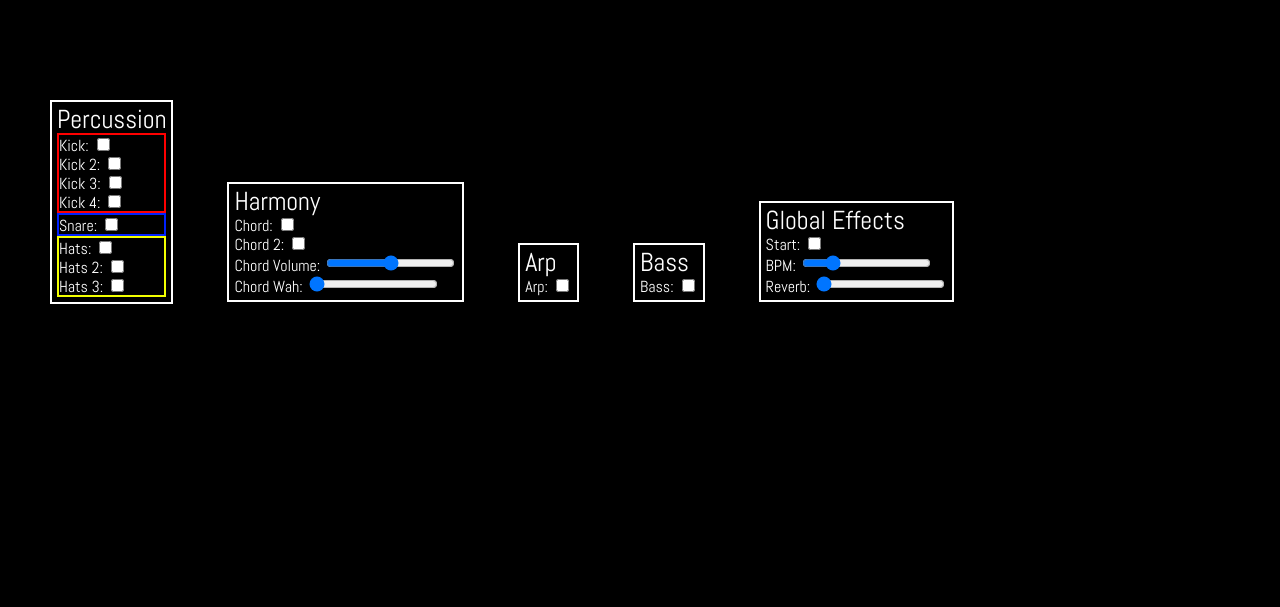
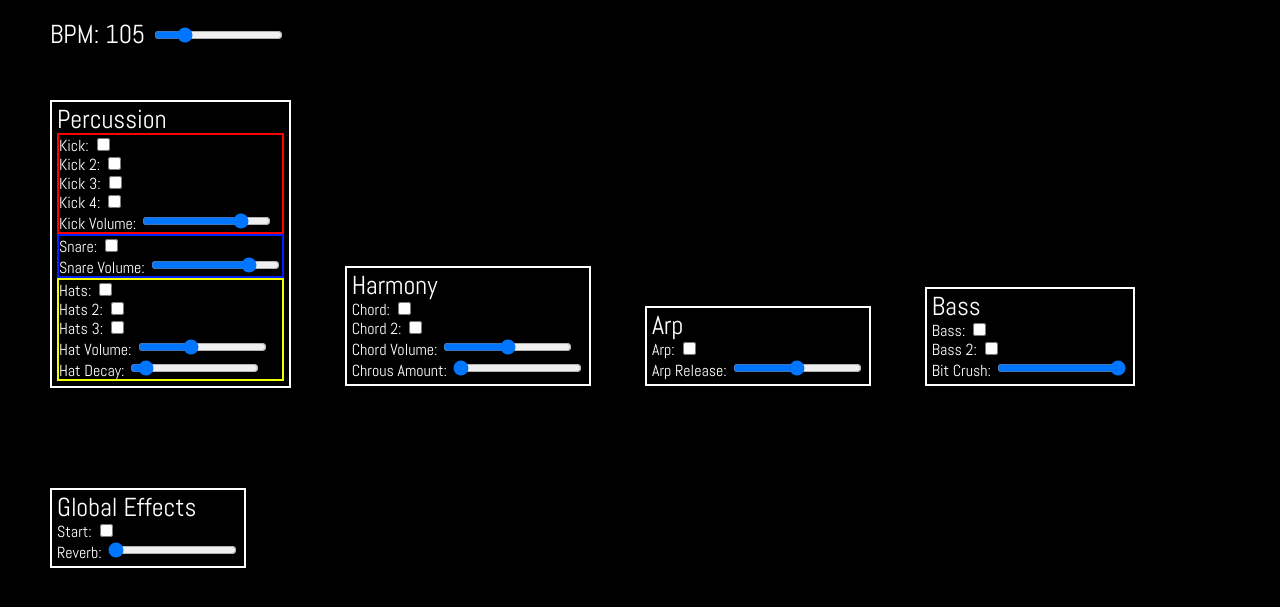
Before and after one commit to keitheck/Loopty-Loop, a PHP site: page / in a window 1280 px wide. Shown: the part 153-760 px from the top of the page. Run offline with PHP 8.4, Linux system fonts and the light colour scheme.

Commit message:
changed some effects

```diff
--- a/app.js
+++ b/app.js
@@ -19,8 +19,16 @@ document.querySelector('.global_transport').addEventListener('change', function(
 })
 
 
+//Global Effect Declaration
+//*************************************************************************************
+var globalReverb = new Tone.JCReverb(0.0)
 
-var globalReverb = new Tone.JCReverb(0.0)
+//Local Effect Declaration
+//***************************************************************************************
+var crushBass = new Tone.BitCrusher()
+
+var chorusChord = new Tone.Chorus()
+
 //kickDrum
 //************************************************************************
 
@@ -179,7 +187,7 @@ document.querySelector('.hat_3').addEventListener('change', function(e){
 
 var polySynth = new Tone.PolySynth(4, Tone.Synth)
 
-polySynth.chain( globalReverb, Tone.Master)
+polySynth.chain(chorusChord, globalReverb, Tone.Master)
 
 
 
@@ -269,7 +277,7 @@ document.querySelector('.arp_1').addEventListener('change', function(e){
 
 var bass = new Tone.DuoSynth()
 
-bass.chain(globalReverb, Tone.Master)
+bass.chain(crushBass, globalReverb, Tone.Master)
 
 
 bass.volume.value = 0;
@@ -279,8 +287,15 @@ var bassPart = new Tone.Part(function(time, note){
 	bass.triggerAttackRelease(note, "8n", time);
 }, [["0:1:0", "B3"], ["0:1:2", "G3"], ["0:2:0", "A3"],["0:2:2","E3"],["1:1:2","E3"],["1:2:2","E3"],["1:3:2","E3"],["2:1:0", "B3"], ["2:1:2", "G3"], ["2:2:0", "A3"],["2:3:0","E3"],["3:1:2","E3"],["3:2:2","E3"]]);
 
+var bassPartTwo = new Tone.Part(function(time, note){
+	//this shows how to assign division in a specific part
+	bass.triggerAttackRelease(note, "8n", time);
+}, [["0:1:0", "B3"], ["0:1:2", "G3"], ["0:2:0", "A3"],["0:2:2","E4"],["1:1:2","E4"],["1:2:2","D4"],["1:3:2","B3"]]);
+
 bassPart.loop = true;
 bassPart.loopEnd = '4m';
+bassPartTwo.loop = true;
+bassPartTwo.loopEnd = '2m';
 
 
 document.querySelector('.bass_1').addEventListener('change', function(e){
@@ -289,6 +304,15 @@ document.querySelector('.bass_1').addEventListener('change', function(e){
 
   } else {
     bassPart.stop(0)
+  }
+})
+
+document.querySelector('.bass_2').addEventListener('change', function(e){
+  if (e.target.checked){
+    bassPartTwo.start(0)
+
+  } else {
+    bassPartTwo.stop(0)
   }
 })
 //volume volume node
@@ -302,10 +326,11 @@ document.querySelector('.bass_1').addEventListener('change', function(e){
 Tone.Transport.bpm.value = 105;
 
 document.querySelector('#bpm').addEventListener('input', function(e){
-	Tone.Transport.bpm.value = parseInt(e.target.value)
+	Tone.Transport.bpm.value = parseInt(e.target.value);
+  document.querySelector('#bpm_value').innerText = 'BPM: '+ parseInt(e.target.value);
 })
 
-//effects
+//effects listeners
 //######################################################################
 
 document.querySelector('#reverb').addEventListener('input', function(e){
@@ -319,8 +344,40 @@ document.querySelector('#chord_vol').addEventListener('input', function(e){
 	polySynth.volume.value = parseInt(e.target.value)
 })
 
+document.querySelector('#kick_vol').addEventListener('input', function(e){
+	kickDrum.volume.value = parseInt(e.target.value)
+})
+
+document.querySelector('#snare_vol').addEventListener('input', function(e){
+	snare.volume.value = parseInt(e.target.value)
+})
+
+document.querySelector('#hat_vol').addEventListener('input', function(e){
+	hats.volume.value = parseInt(e.target.value)
+})
+
+document.querySelector('#hat_decay').addEventListener('input', function(e){
+	hats.envelope.decay = parseFloat(e.target.value)
+})
+
+document.querySelector('#arp_release').addEventListener('input', function(e){
+	arp.envelope.release = parseFloat(e.target.value)
+})
 
 
-document.querySelector('#chord_wah').addEventListener('input', function(e){
-	autoWah.Q.value = parseFloat(e.target.value)
+chorusChord.delayTime = 0.02;
+
+document.querySelector('#chord_chorus').addEventListener('input', function(e){
+	chorusChord.delayTime = parseFloat(e.target.value)
 })
+
+
+
+
+
+
+crushBass.bits = 8;
+
+document.querySelector('#crush_bass').addEventListener('input', function(e){
+	crushBass.bits = parseFloat(e.target.value)
+})
--- a/index.html
+++ b/index.html
@@ -14,6 +14,10 @@
     </header>
 
 
+    <div class="bpm_box">
+      <label id="bpm_value">BPM: 105</label>
+      <input type='range' value='105' min='80' max='200' id='bpm'>
+    </div>
 
     <section class="container">
       <h1>Percussion</h1>
@@ -38,6 +42,12 @@
           <label>Kick 4:</label>
           <input type='checkbox' class='kick_4'>
         </div>
+
+        <div>
+          <label>Kick Volume:</label>
+          <input type='range' value='0' min='-40' max='10' id='kick_vol'>
+        </div>
+
       </section>
 
       <section id="snare_box">
@@ -45,6 +55,12 @@
           <label>Snare:</label>
           <input type='checkbox' class='snare_1'>
         </div>
+
+        <div>
+          <label>Snare Volume:</label>
+          <input type='range' value='0' min='-40' max='10' id='snare_vol'>
+        </div>
+
       </section>
 
       <section id="hats_box">
@@ -62,6 +78,16 @@
         <div>
           <label>Hats 3:</label>
           <input type='checkbox' class='hat_3'>
+        </div>
+
+        <div>
+          <label>Hat Volume:</label>
+          <input type='range' value='-20' min='-40' max='10' id='hat_vol'>
+        </div>
+
+        <div>
+          <label>Hat Decay:</label>
+          <input type='range' value='0.069' min='0.0001' max='1' step='0.0001' id='hat_decay'>
         </div>
 
     </section>
@@ -91,9 +117,11 @@
     </div>
 
     <div>
-      <label>Chord Wah:</label>
-      <input type='range' value='0' min='0' max='8' step='.01' id='chord_wah'>
+      <label>Chrous Amount:</label>
+      <input type='range' value='0.02' min='0.02' max='2' step='.01' id='chord_chorus'>
     </div>
+
+
   </section>
 
     <section class="container">
@@ -102,14 +130,32 @@
         <label>Arp:</label>
         <input type='checkbox' class='arp_1'>
       </div>
+
+      <div>
+        <label>Arp Release:</label>
+        <input type='range' value='0.5' min='0.0001' max='1' step='0.0001' id='arp_release'>
+      </div>
     </section>
 
     <section class="container">
       <h1>Bass</h1>
+
       <div id='loops3'>
         <label>Bass:</label>
         <input type='checkbox' class='bass_1'>
       </div>
+
+      <div id='loops3'>
+        <label>Bass 2:</label>
+        <input type='checkbox' class='bass_2'>
+      </div>
+
+      <div>
+        <label>Bit Crush:</label>
+        <input type='range' value='8' min='0' max='8' step='.01' id='crush_bass'>
+      </div>
+
+
     </section>
 
 
@@ -120,10 +166,6 @@
       <input type='checkbox' class='global_transport'>
     </div>
 
-    <div>
-      <label>BPM:</label>
-      <input type='range' value='105' min='80' max='200' id='bpm'>
-    </div>
 
     <div>
       <label>Reverb:</label>
--- a/style.css
+++ b/style.css
@@ -41,6 +41,14 @@ label {
 
 }
 
+.bpm_box {
+  display: inline-block;
+  position: absolute;
+  top: 175px;
+  font-size: 26px;
+  margin-left: 50px;
+}
+
 
 
 h1 {
```
